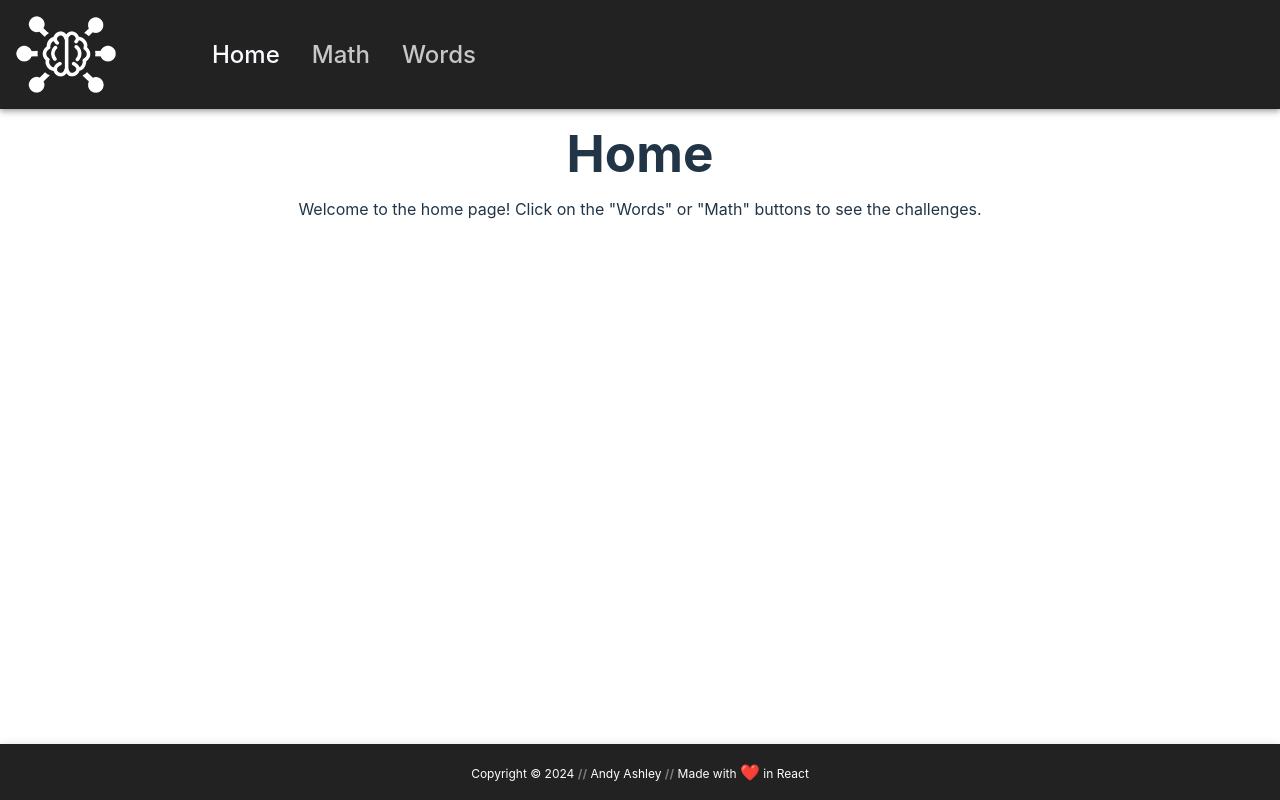
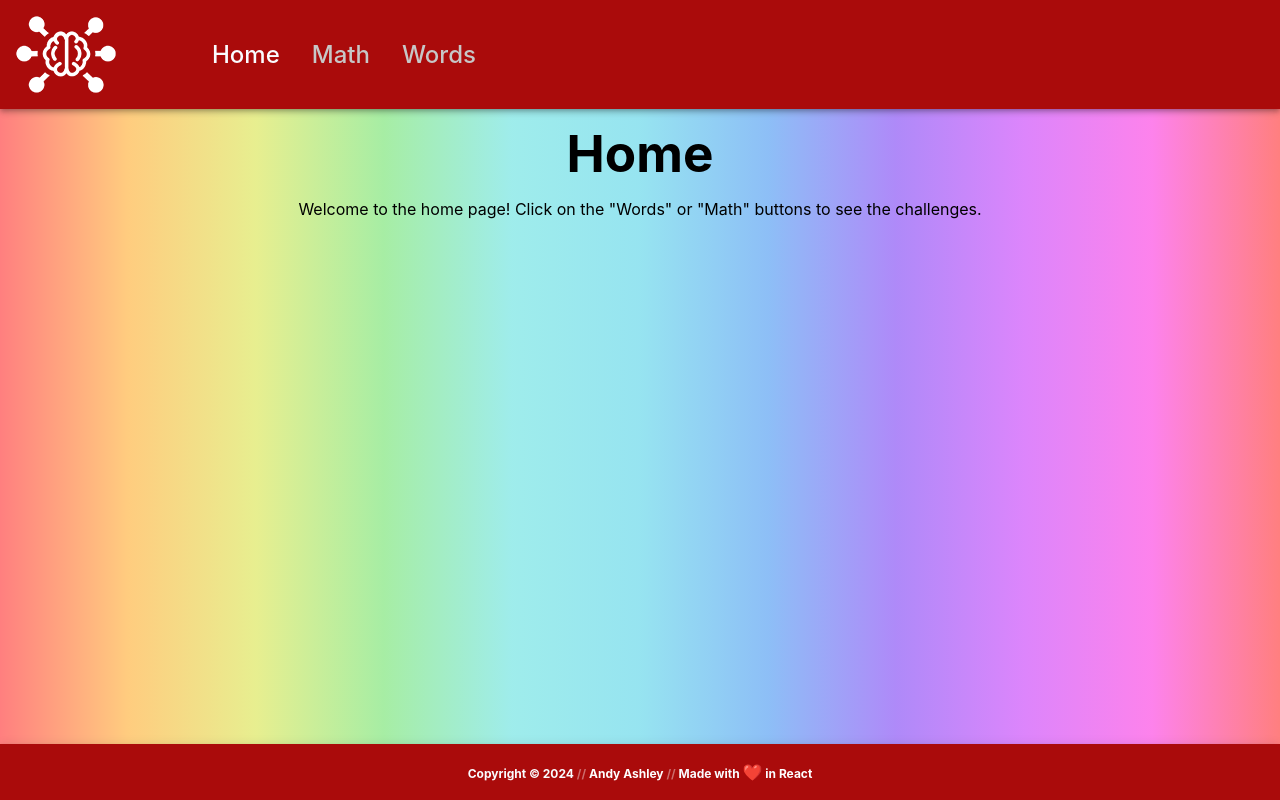
Before and after one commit to AndyAshley/memory-words, a React (Vite) app: page / in a window 1280 px wide. Built offline with nearby package versions, Linux system fonts and the light colour scheme.

Commit message:
added new word list and colors

```diff
--- a/src/components/Footer/Footer.module.css
+++ b/src/components/Footer/Footer.module.css
@@ -8,8 +8,9 @@
   width: 100%;
   flex-shrink: 0;
   position: static;
-  background-color: #222222;
-  color: #fafcff;
+  background-color: var(--red);
+  color: var(--white);
+  font-weight: bold;
   padding-block: 1rem;
   font-size: 12px;
 }
@@ -20,6 +21,6 @@
 }
 
 .heart {
-  color: #ff0000;
+  color: #fafcff;
   font-size: 1rem;
 }
--- a/src/components/Navigation/Navigation.module.css
+++ b/src/components/Navigation/Navigation.module.css
@@ -8,7 +8,7 @@
   width: 100%;
   flex-shrink: 0;
   position: static;
-  background-color: #222222;
+  background-color: var(--red);
   color: #fafcff;
   padding: 1rem;
 }
--- a/src/components/PageWrapper/PageWrapper.module.css
+++ b/src/components/PageWrapper/PageWrapper.module.css
@@ -4,4 +4,18 @@
   justify-content: center;
   align-items: center;
   min-height: 100vh;
+  background: linear-gradient(
+    90deg,
+    rgba(255, 0, 0, 0.5) 0%,
+    rgba(255, 154, 0, 0.5) 10%,
+    rgba(208, 222, 33, 0.5) 20%,
+    rgba(79, 220, 74, 0.5) 30%,
+    rgba(63, 218, 216, 0.5) 40%,
+    rgba(47, 201, 226, 0.5) 50%,
+    rgba(28, 127, 238, 0.5) 60%,
+    rgba(95, 21, 242, 0.5) 70%,
+    rgba(186, 12, 248, 0.5) 80%,
+    rgba(251, 7, 217, 0.5) 90%,
+    rgba(255, 0, 0, 0.5) 100%
+  );
 }
--- a/src/data/wordLists.js
+++ b/src/data/wordLists.js
@@ -35,6 +35,7 @@ const wordList19 = ["sound", "take", "only", "work", "know", "place"];
 const wordList20 = ["years", "live", "back", "give", "most", "very"];
 const wordList21 = ["after", "things", "our", "just", "name", "good"];
 const wordList22 = ["sentence", "man", "think", "say", "great", "help"];
+const wordList23 = ["through", "much", "before", "line", "right", "too"];
 
 // for the select dropdown
 export const listSelectOptions = [
@@ -62,6 +63,7 @@ export const listSelectOptions = [
   { value: "wordList20", label: "Word List 20" },
   { value: "wordList21", label: "Word List 21" },
   { value: "wordList22", label: "Word List 22" },
+  { value: "wordList23", label: "Word List 23" },
   { value: "wordList1Through12", label: "Word List 1-12" },
   { value: "wordList13Plus", label: "Word List 13+" },
   { value: "allWordLists", label: "All Words" },
@@ -110,6 +112,7 @@ const wordList13Plus = combineWordLists([
   wordList20,
   wordList21,
   wordList22,
+  wordList23,
 ]);
 
 const allWordLists = combineWordLists([wordList1Through12, wordList13Plus]);
@@ -153,6 +156,7 @@ export const listArray = [
   { wordList20: { list: wordList20, display: "Word List 20", type: "word" } },
   { wordList21: { list: wordList21, display: "Word List 21", type: "word" } },
   { wordList22: { list: wordList22, display: "Word List 22", type: "word" } },
+  { wordList23: { list: wordList23, display: "Word List 23", type: "word" } },
   {
     wordList1Through12: {
       list: wordList1Through12,
--- a/src/index.css
+++ b/src/index.css
@@ -4,8 +4,8 @@
   font-weight: 400;
 
   color-scheme: light dark;
-  color: #213547;
-  background-color: #ffffff;
+  --white: #fafcff;
+  --red: #aa0b0b;
 
   font-synthesis: none;
   text-rendering: optimizeLegibility;
```
